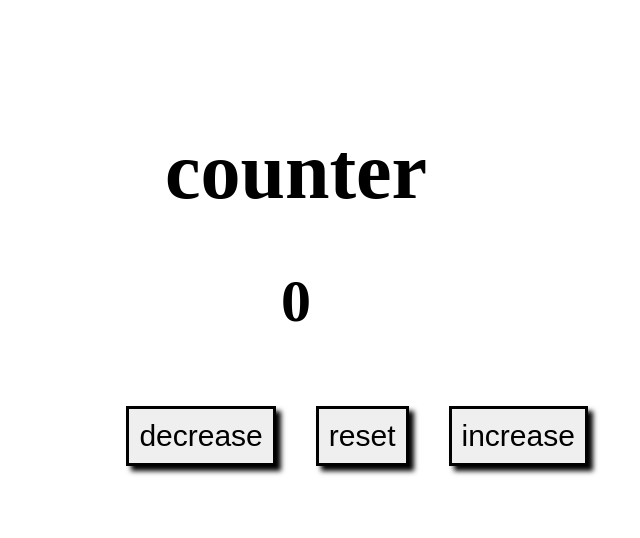
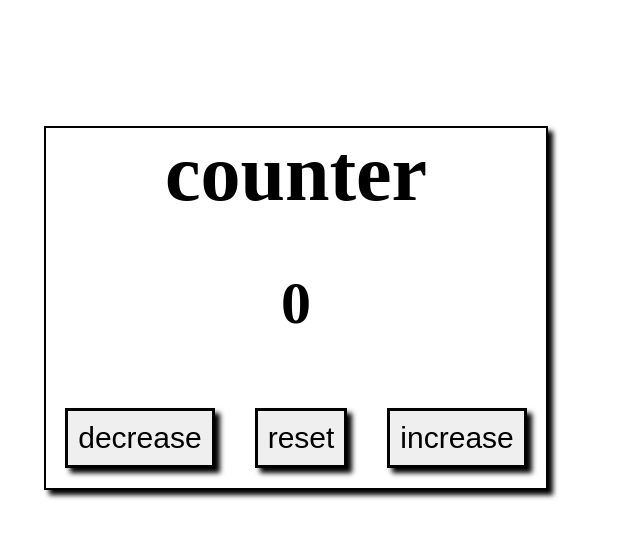
Before and after one commit to Bhavadee/counter, a plain HTML site: page index.html in a window 1280 px wide. Shown: the whole page, without its empty margins (344-984 px from the left). Drawn offline with Linux system fonts and the light colour scheme.

Commit message:
javascript

```diff
--- a/style.css
+++ b/style.css
@@ -1,18 +1,21 @@
-.container
-{
-    margin: 0% 0% 0% 0%;
+.container {
+    border: 2px solid BLACK;
+    max-width: 500px;
+    margin: 10% auto;
+    font-size: 40px;
     text-align: center;
-    font-size: 40px;
+    box-shadow: 5px 5px 5px black;
 }
 h1
 {
-    margin: 10% 0% 0% 0%;
+    margin: 0% 0% 0% 0%;
 }
 .flex
 {
     text-align: center;
     display:flex;
-    margin: 0% 33% 5% 35% ;
+    justify-content: center;
+  align-items: center;
 }
 .btn
 {
```
Also changed, not shown: index.html (+1 -0 lines).
